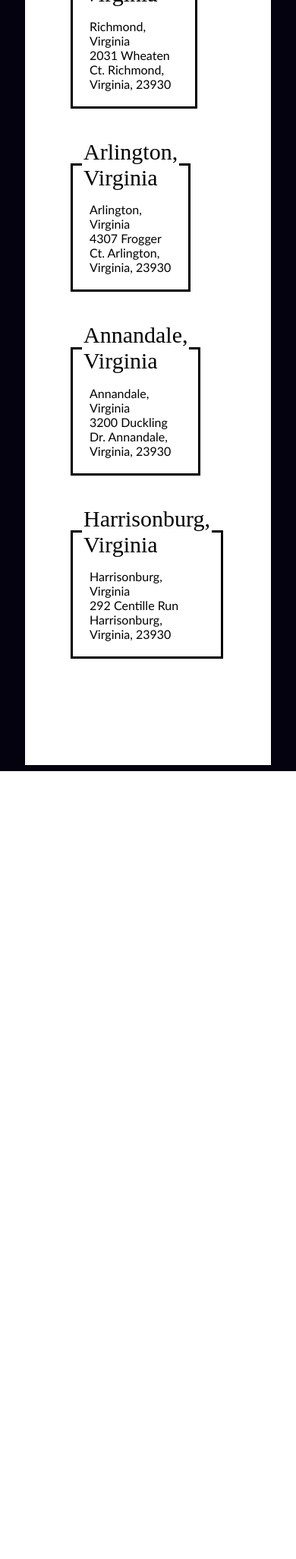
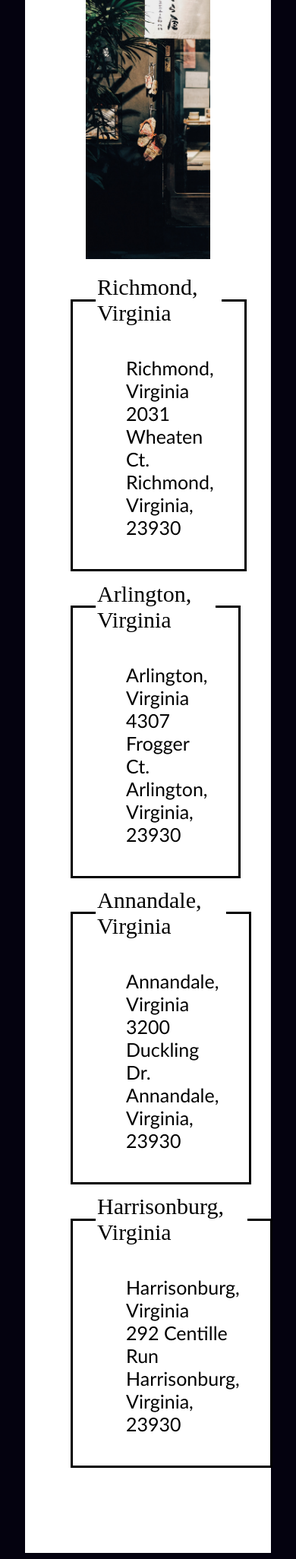
Before and after one commit to tran3jm/project2, a PHP site: page /location.html in a window 390 px wide. Shown: the part 845-2897 px from the top of the page at 76% size. Before the commit the page ends 1860 px from the top, so only its background shows below. Run offline with PHP 8.4, Linux system fonts and the light colour scheme.

Commit message:
Media Query fixes

```diff
--- a/project 2/contact.html
+++ b/project 2/contact.html
@@ -31,7 +31,9 @@
 
     <div>
         <h1 class = "cover"> CONTACT US </h1>
+    </div>
 
+    <div>
         <!-- Contact Form -->
         <form>
             <fieldset class = "contact-fieldset">
--- a/project 2/css/header.css
+++ b/project 2/css/header.css
@@ -40,6 +40,10 @@
 
 }
 
+.altmenu {
+    display: none;
+}
+
 /* ---------- Dealing with dropdown menu ----------- */
 .dropdown-content a:hover {background-color: #ddd;}
 .dropdown:hover .dropdown-content {display: block;}
@@ -52,6 +56,21 @@
 .message {
     height: 100px;
 }
+
+.nav {
+    border: none;
+    padding-top: 75px;
+    padding-left: 100px;
+    padding-right: 100px;
+
+    text-align: center;
+    display: flex;
+    justify-content: space-around;
+
+    font-size: 17px;
+    font-weight: 550;
+    font-family: Tahoma, sans-serif;
+  }
 
 /*
  * Styling ID's
@@ -69,3 +88,15 @@
     background-color: white;
     left: inherit;
   }
+
+  @media (max-width: 1100px) {
+
+    .altmenu {
+        display: flow-root;
+    }
+
+    .nav {
+        display: none;
+    }
+
+  }
--- /dev/null
+++ b/project 2/css/location.css
@@ -0,0 +1,14 @@
+
+.address {
+    margin-top: 3%;
+}
+
+@media (max-width: 1360px) {
+
+    .address {
+        padding: 30px;
+        margin-top: 0;
+        margin-bottom: 6%;
+        width: 70%;
+    }
+}
--- a/project 2/css/sectioning.css
+++ b/project 2/css/sectioning.css
@@ -13,8 +13,9 @@ fieldset {
     margin: 0px;
 }
 
-fieldset:hover {
+.menu-item:hover {
     text-shadow: rgb(168, 160, 143) 1px 0 10px;
+    background:  rgba(231, 217, 217, 0.548);
 }
 
 /*
@@ -23,7 +24,9 @@ fieldset:hover {
 .div-section {
   padding: 250px;
   padding-top: 50px;
+  padding-bottom: 150px;
 }
+
 .menu-item {
     padding: 10px;
     border: 10px;
@@ -63,19 +66,58 @@ fieldset:hover {
     line-height: 0.1em;
   }
 
+  .yelp {
+      padding-top: 40px;
+  }
+
 /*
  * Media Queries.
  */
- @media (max-width: 1300px) {
+ @media (max-width: 1360px) {
+
+    .split-menu {
+        display: flex;
+        flex-direction: column;
+
+    }
+
     .split-image {
-      display: none;
+        margin: auto;
+        height: 400px;
+        width: 80%;
+        object-position: 0% 85%;
 
+    }
+
+    .menu-item {
+        padding-left: 40px;
+        border: 10px;
+        font-size: 25px;
+
+    }
+
+    .center-fieldset {
+        margin: auto;
+        width: 80%;
+    }
+
+    .yelp {
+        text-align: center;
     }
 
     .div-section {
         display: flex; /* or inline-flex */
         flex-direction: column;
         padding: 150px;
+
+    }
+
+    .chang {
+        margin: auto;
+        scale: 30%;
+        width: 100%;
+        height: 300px;
+        object-position: 0 18%;
     }
 
 }
--- a/project 2/css/styles.css
+++ b/project 2/css/styles.css
@@ -94,22 +94,6 @@ a:hover {
 
 .click-button:hover {
   opacity: 1.0;
-}
-
-.nav {
-  padding-top: 75px;
-  padding-left: 200px;
-  padding-right: 200px;
-
-  border-top-style: solid;
-  margin: 10px 0 0 ;
-  text-align: center;
-  display: flex;
-  justify-content: space-around;
-
-  font-size: 17px;
-  font-weight: 550;
-  font-family: Tahoma, sans-serif;
 }
 
 .heading {
@@ -217,7 +201,6 @@ a:hover {
 .click-button {
   border: 2px solid black;
   padding: 10px;
-  background-color: rgb(255, 250, 235);
   width: auto;
 
   font-family: Optima, sans-serif;
@@ -236,7 +219,15 @@ a:hover {
   }
 
   .skinny-image {
+    width: 100%;
     margin: auto;
     margin-bottom: 20px;
   }
 }
+
+
+@media (min-width: 1567px) {
+  .click-button{
+    margin-bottom: 10%;
+  }
+}
--- a/project 2/location.html
+++ b/project 2/location.html
@@ -4,6 +4,7 @@
     <link rel="stylesheet" href="css/styles.css">
     <link rel="stylesheet" href="css/header.css">
     <link rel="stylesheet" href="css/sectioning.css">
+    <link rel="stylesheet" href="css/location.css">
     <link rel="modernlily" href="images/minimal.jpg">
     <title> Modern Lily Locations </title>
 </head>
@@ -37,7 +38,7 @@
         <img src ="images/location2.jpg" alt = "lily location" class = "split-image">
 
          <!-- Richmond -->
-        <fieldset class = "center-fieldset">
+        <fieldset class = "center-fieldset address">
             <legend>Richmond, Virginia</legend>
             <div class = "menu-item"> Richmond, Virginia
                 <span>2031 Wheaten Ct. Richmond, Virginia, 23930</span>
@@ -45,7 +46,7 @@
         </fieldset>
 
          <!-- Arlington -->
-         <fieldset class = "center-fieldset">
+         <fieldset class = "center-fieldset address">
             <legend>Arlington, Virginia</legend>
             <div class = "menu-item"> Arlington, Virginia
                 <span>4307 Frogger Ct. Arlington, Virginia, 23930</span>
@@ -53,7 +54,7 @@
         </fieldset>
 
          <!-- Annandale -->
-        <fieldset class = "center-fieldset">
+        <fieldset class = "center-fieldset address">
             <legend>Annandale, Virginia</legend>
             <div class = "menu-item"> Annandale, Virginia
                 <span>3200 Duckling Dr. Annandale, Virginia, 23930</span>
@@ -61,7 +62,7 @@
         </fieldset>
 
          <!-- Harrisonburg -->
-        <fieldset class = "center-fieldset">
+        <fieldset class = "center-fieldset address">
             <legend>Harrisonburg, Virginia</legend>
             <div class = "menu-item"> Harrisonburg, Virginia
                 <span>292 Centille Run Harrisonburg, Virginia, 23930</span>
--- a/project 2/menu.html
+++ b/project 2/menu.html
@@ -114,7 +114,7 @@
                 <span>$9.50</span>
             </div>
         </fieldset>
-        <a href="https://www.yelp.com/">Don't be shy! Give us a rating ★★★★★</a>
+        <a href="https://www.yelp.com/" class = "yelp" >Don't be shy! Give us a rating ★★★★★</a>
     </div>
     <!-- Background Image -->
     <img src="images/setting.jpeg" alt="setting" class = "background">
```
Also changed, not shown: project 2/css/contact.css (+9 -11 lines), project 2/index.html (+21 -8 lines).
